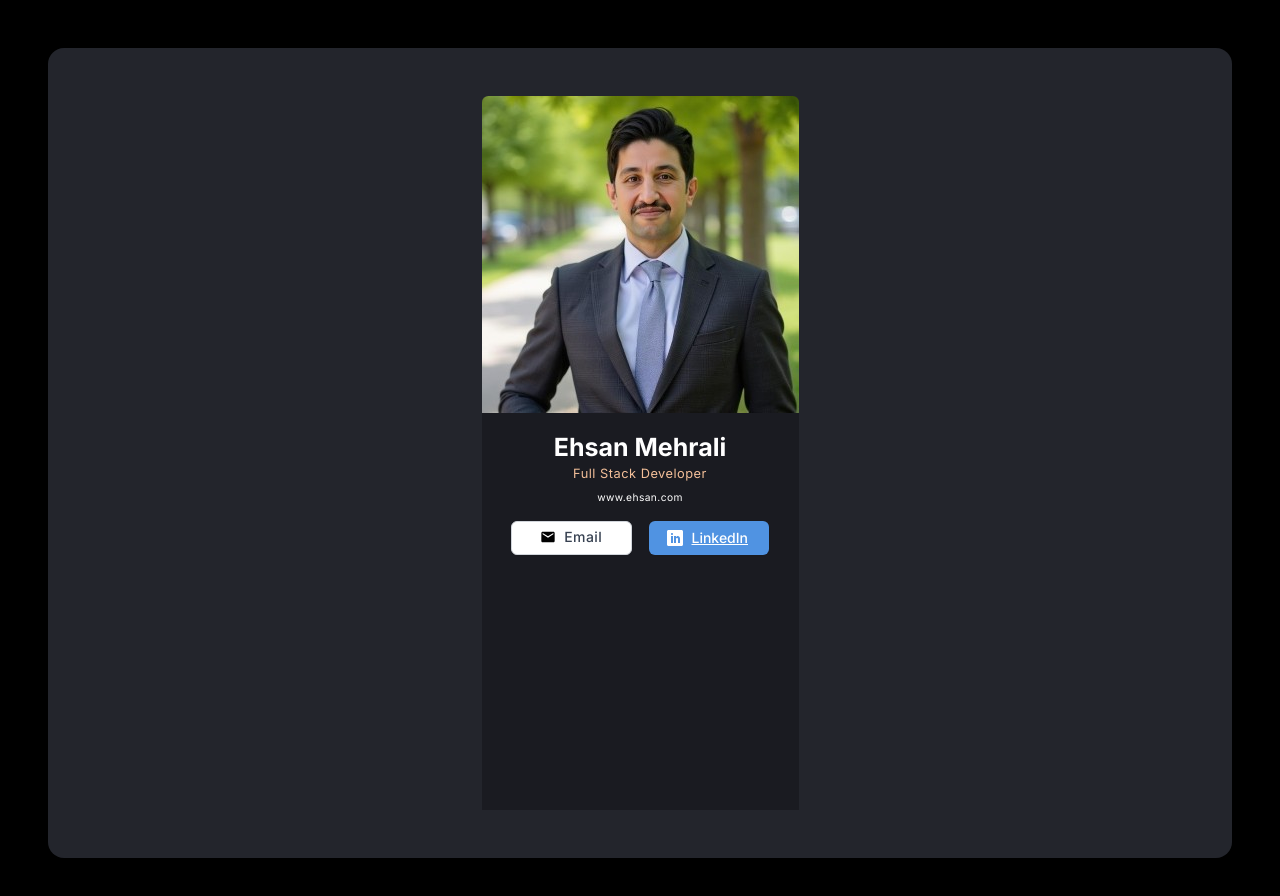
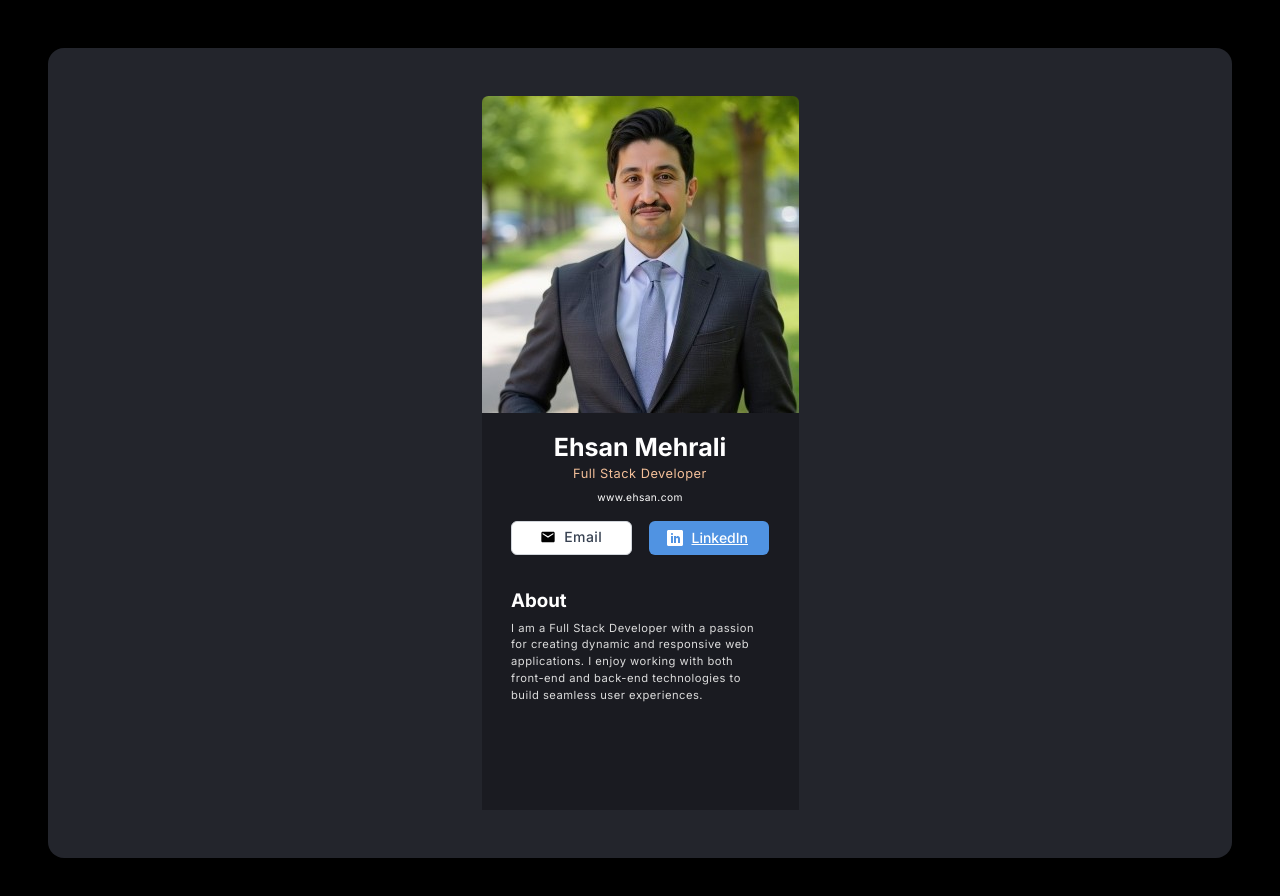
Before and after one commit to ehsanmehrali/digital-business-card, a React (Vite) app: page / in a window 1280 px wide. Shown: the top 896 px of the page. Built offline with nearby package versions, Linux system fonts and the light colour scheme.

Commit message:
Add about me.

```diff
--- /dev/null
+++ b/src/components/About.jsx
@@ -0,0 +1,12 @@
+export default function About() {
+  return (
+    <div className="about-container">
+      <h3>About</h3>
+      <p>
+        I am a Full Stack Developer with a passion for creating dynamic and
+        responsive web applications. I enjoy working with both front-end and
+        back-end technologies to build seamless user experiences.
+      </p>
+    </div>
+  );
+}
--- a/src/components/Info.jsx
+++ b/src/components/Info.jsx
@@ -1,5 +1,6 @@
 import { MdEmail } from "react-icons/md";
 import { ImLinkedin } from "react-icons/im";
+import About from "./About";
 
 export default function Info() {
   return (
@@ -29,6 +30,7 @@ export default function Info() {
           <span className="btn-text btn-text-linkedin">LinkedIn</span>
         </a>
       </div>
+      <About />
     </section>
   );
 }
--- a/src/index.css
+++ b/src/index.css
@@ -133,3 +133,29 @@ a.btn-linkedin:hover {
   margin-bottom: -10px;
   border-radius: 0.4rem 0.4rem 0 0;
 }
+
+.about-container {
+  display: flex;
+  width: 16.125rem;
+  flex-direction: column;
+  align-items: flex-start;
+  margin-top: 1.25rem;
+}
+
+.about-container h3 {
+  font-weight: 700;
+  font-size: 1.17em;
+  line-height: 1.375rem;
+  color: #ffffff;
+  padding-top: 0.9375rem;
+  margin-bottom: 0.5rem;
+}
+
+.about-container p {
+  color: #dcdcdc;
+  font-weight: 400;
+  font-size: 0.7rem;
+  line-height: 150%;
+  letter-spacing: 0.0313rem;
+  text-align: left;
+}
```
